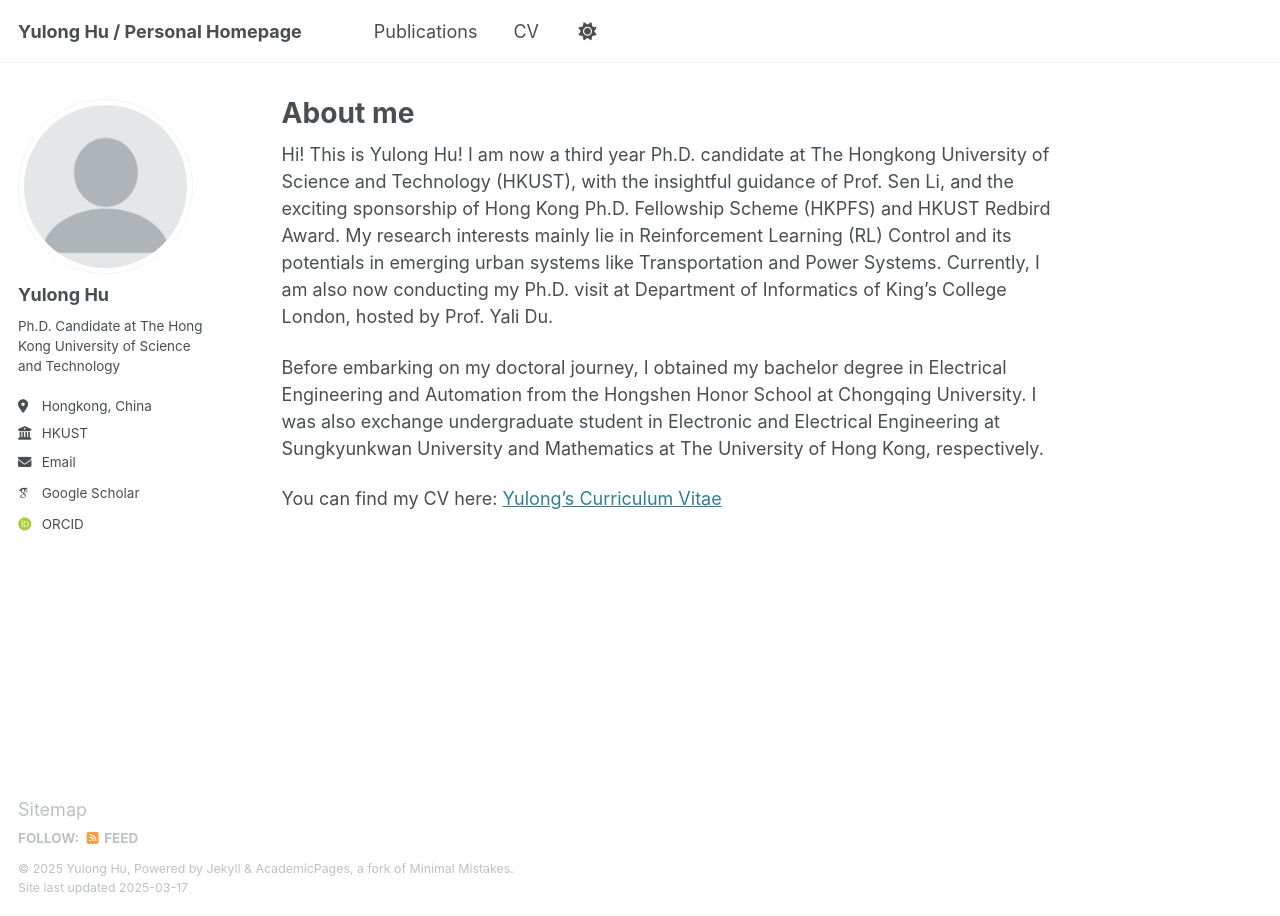
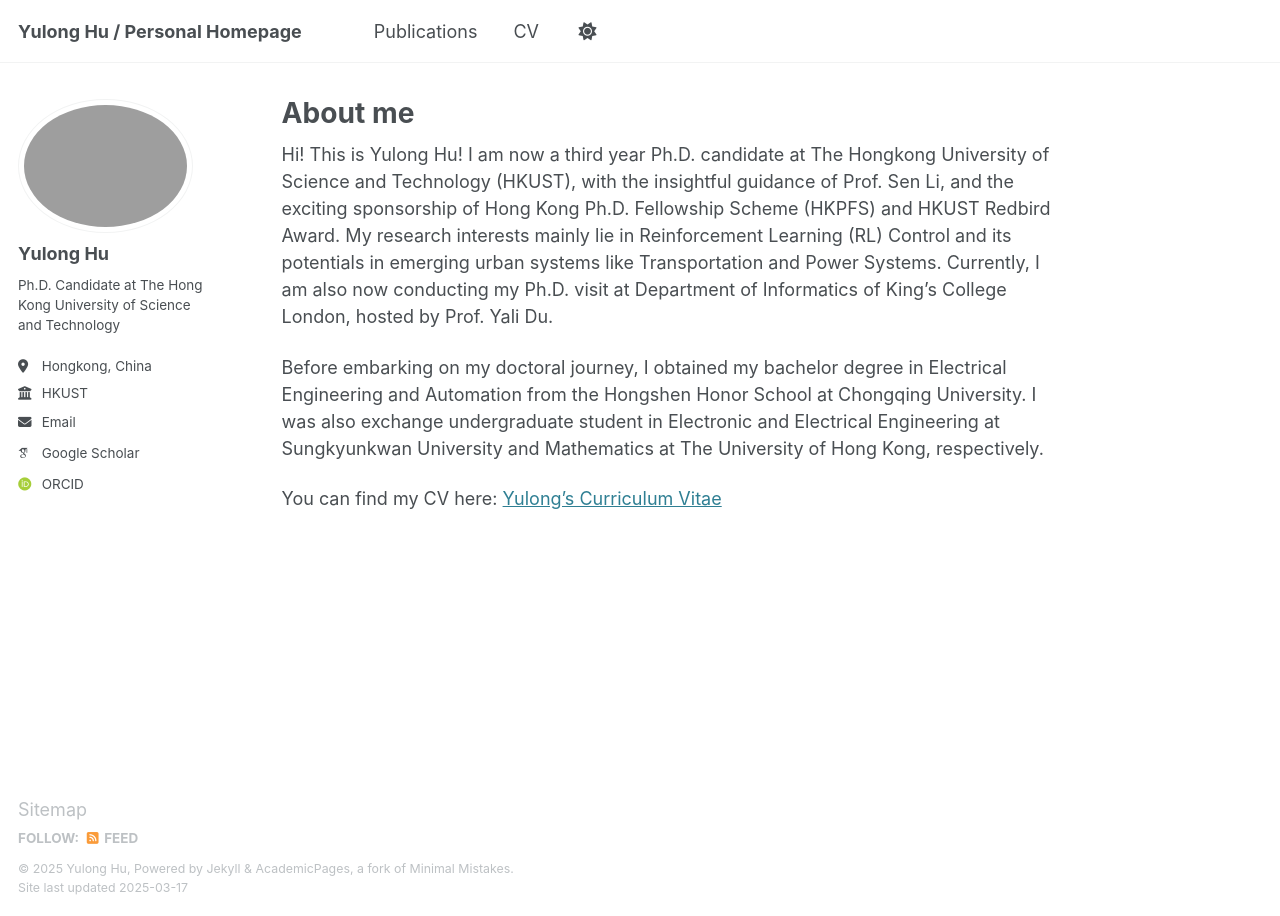
Before and after one commit to yulonghu2000/yulonghu2000.github.io, a Jekyll site: the page built from _pages/about.md, in a window 1280 px wide. Built offline with Jekyll 4.4.1, drawn with Linux system fonts in a browser that asks for light colours; some web fonts are replaced.

Commit message:
Update _config.yml

```diff
--- a/_config.yml
+++ b/_config.yml
@@ -22,7 +22,7 @@ repository               : "Randy0717/yulonghu.github.io"
 #               Additional customization can be done by editing /_includes/author-profile.html
 author:
   # Biographic information
-  avatar           : "profile.png"
+  avatar           : "hul.png"
   name             : "Yulong Hu"
   pronouns         : ""
   bio              : "Ph.D. Candidate at The Hong Kong University of Science and Technology"
```
